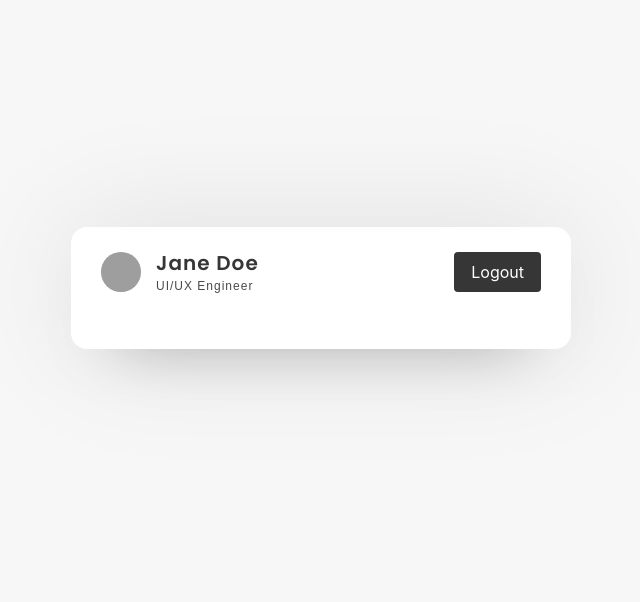
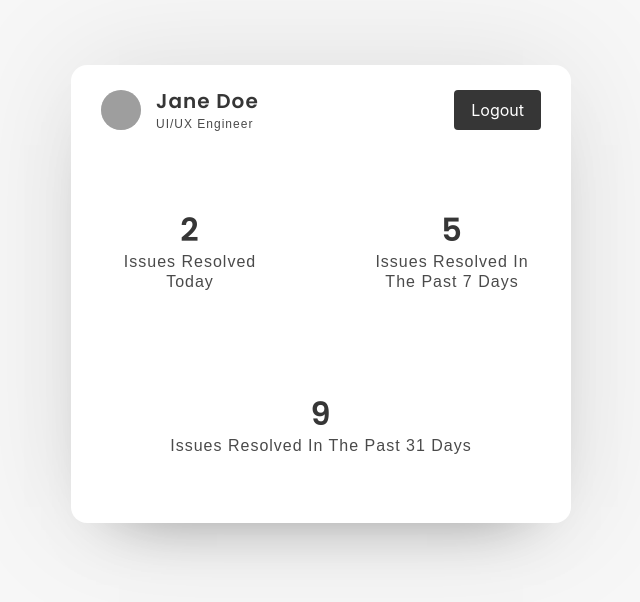
Before and after one commit to anwar254/github-issue-tracker, a React (Create React App) app: page /dashboard in a window 1280 px wide. Shown: the part 112-714 px from the top of the page, without its empty margins (319-959 px from the left). Built offline with nearby package versions, Linux system fonts and the light colour scheme; grey boxes are pictures that could not be loaded.

Commit message:
created the dashboard stat container

```diff
--- a/src/components/dashboard.js
+++ b/src/components/dashboard.js
@@ -8,7 +8,34 @@
             name="Jane Doe"
             role="UI/UX Engineer"/>
         <div className="dashboard-stats">
-            <div class=""></div>
+            <div className="columns">
+                <div class="column">
+                    <div className="stat-container form">
+                        <div className="heading">
+                            <h1 className="title is-size-3 has-text-centered">2</h1>
+                            <p className="subtitle is-size-6 has-text-centered is-capitalized">issues resolved today</p>
+                        </div>
+                    </div>
+                </div>
+                <div class="column">
+                    <div className="stat-container form">
+                        <div className="heading">
+                            <h1 className="title is-size-3 has-text-centered">5</h1>
+                            <p className="subtitle is-size-6 has-text-centered is-capitalized">issues resolved in the past 7 days</p>
+                        </div>
+                    </div>
+                </div>
+            </div>
+            <div className="columns">
+                <div class="column">
+                    <div className="stat-container form">
+                        <div className="heading">
+                            <h1 className="title is-size-3 has-text-centered">9</h1>
+                            <p className="subtitle is-size-6 has-text-centered is-capitalized">issues resolved in the past 31 days</p>
+                        </div>
+                    </div>
+                </div>
+            </div>
         </div>
     </div>
   );
```
